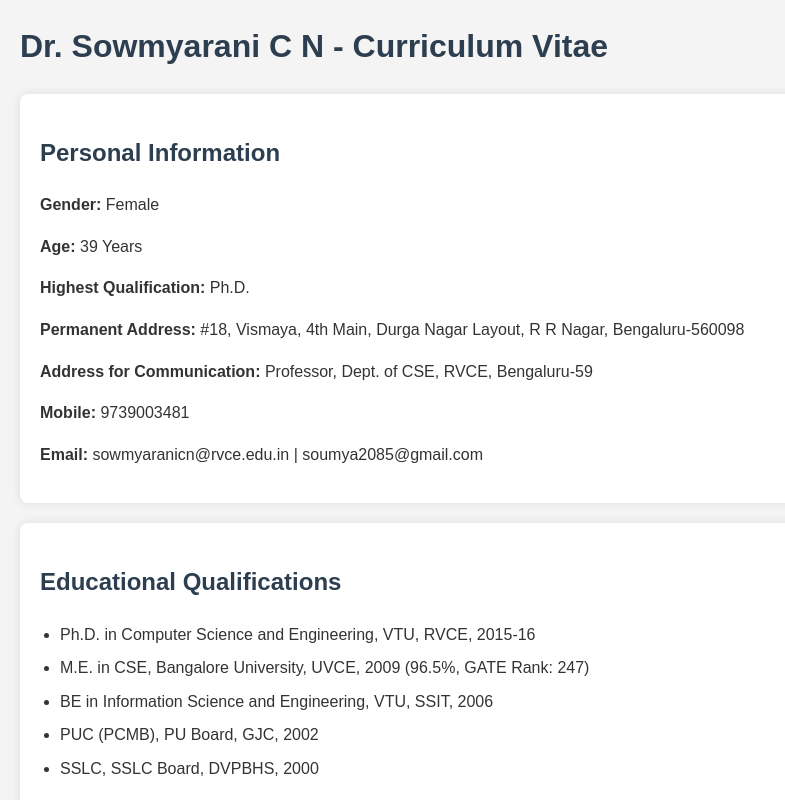
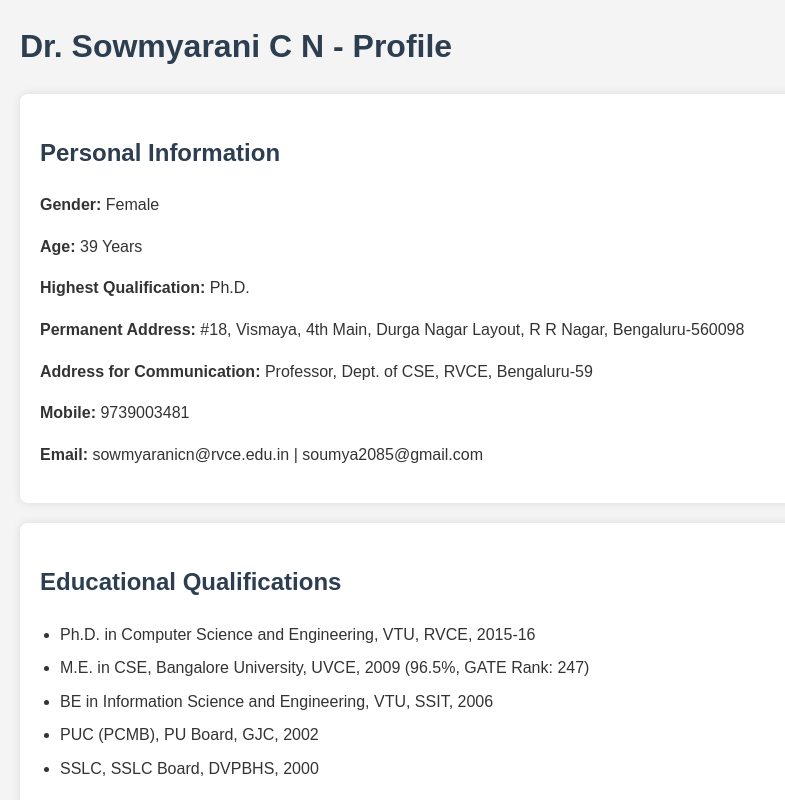
Before and after one commit to sowmyaranicn-prog/sowmyaranicn-prog, a plain HTML site: page index.html in a window 1280 px wide. Shown: the top 800 px of the page, without its empty margins (0-785 px from the left). Drawn offline with Linux system fonts and the light colour scheme.

Commit message:
Update index.html

```diff
--- a/index.html
+++ b/index.html
@@ -31,7 +31,7 @@
   </style>
 </head>
 <body>
-  <h1>Dr. Sowmyarani C N - Curriculum Vitae</h1>
+  <h1>Dr. Sowmyarani C N - Profile</h1>
 
   <div class="section">
     <h2>Personal Information</h2>
```
